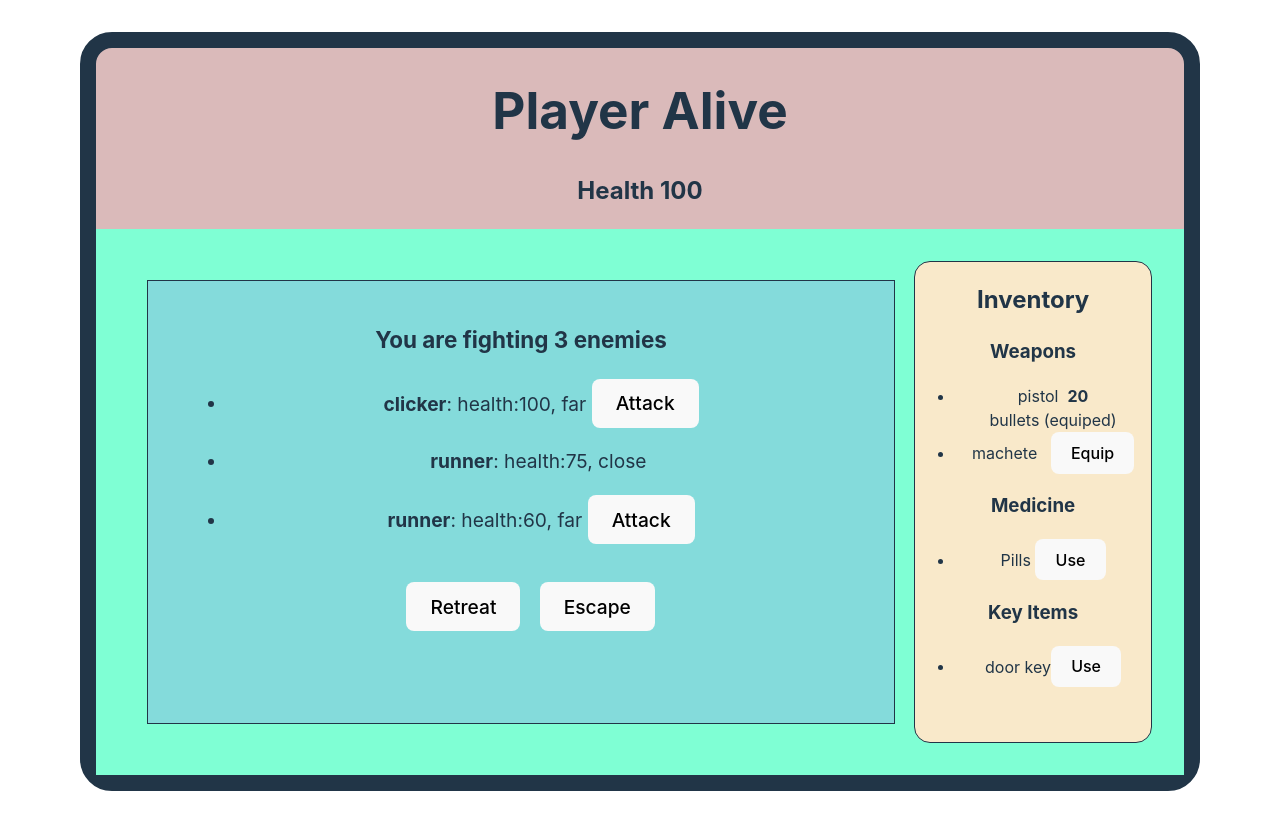
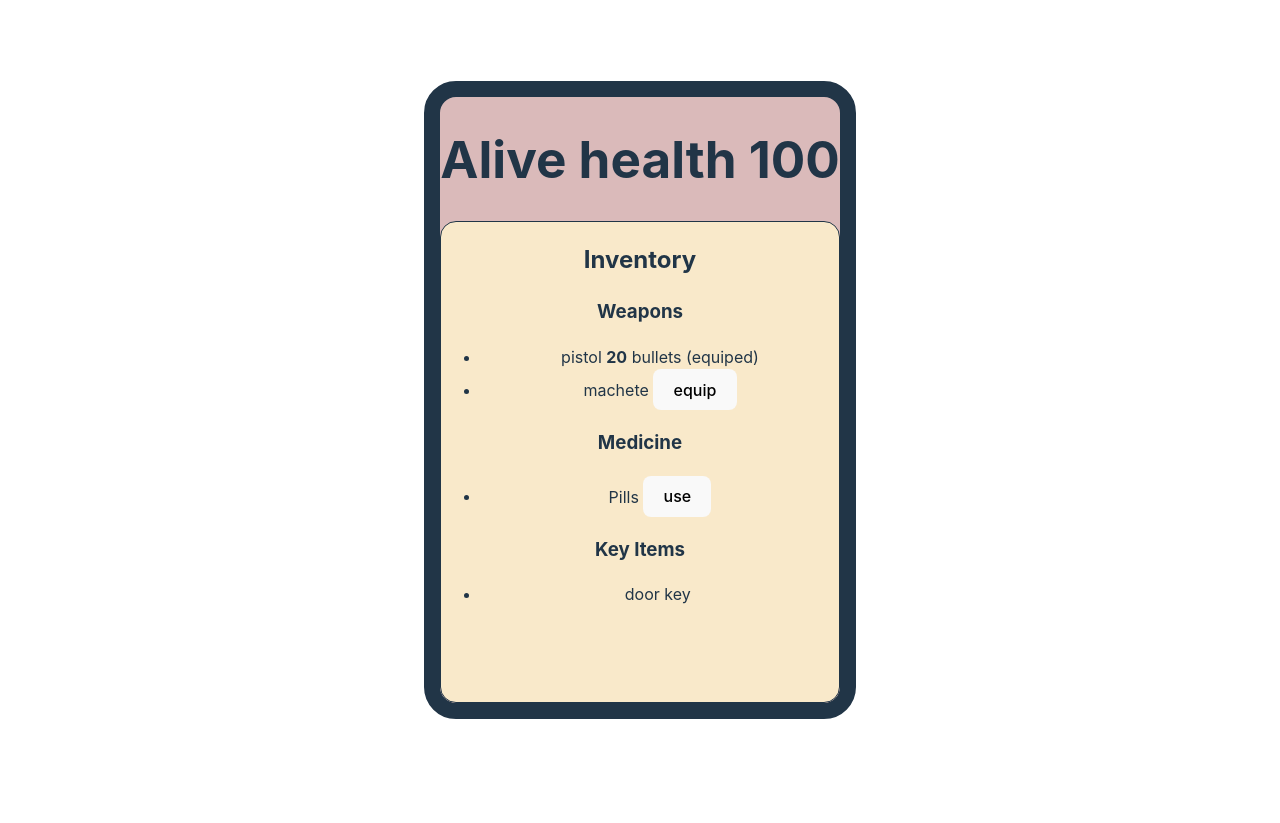
Before and after one commit to OussamLK/llmrpg, a React (Vite) app in the folder frontend/: page / in a window 1280 px wide. After the commit the page ends 800 px from the top, so only its background shows below. Built offline with nearby package versions, Linux system fonts and the light colour scheme.

Commit message:
refactor inventory to use frames

```diff
--- a/frontend/src/App.tsx
+++ b/frontend/src/App.tsx
@@ -1,46 +1,30 @@
-import {useState, createContext, useMemo, useCallback } from 'react'
+import {useState, createContext, useMemo, useCallback, useEffect } from 'react'
 import './App.css'
-import { EngineGameState } from './types'
+import Engine, {defaultDiceRoll } from './engine'
+import type {Frame} from './types'
 import { Inventory } from './Inventory'
 import Round from './Rounds/Round'
 import { initialGameState as mockInitialGameState } from './mocks/gameStates'
 
 export const gameStateContext = createContext(mockInitialGameState)
+const engine = new Engine(mockInitialGameState, ()=>{}, defaultDiceRoll)
+export function App(){
+  const [frame, setFrame] = useState<Frame | undefined>()
+  const setCurrentFrame = async ()=>{
+    const currentFrame = await engine.getCurrentFrame();
+    setFrame(currentFrame)
+  }
+  useEffect(()=>{setCurrentFrame()}, [])
 
-export function App()
-  {
-  const [gameState, setGameState] = useState<EngineGameState>(mockInitialGameState);
-  const playerAlive = useMemo(()=>gameState.playerStatus.health > 0, [gameState])
-  const handleEquipWeapon = useCallback(
-    function handleEquipWeapon(newWeapon:string){
-      setGameState({
-        ...gameState,
-        playerStatus:{
-          ...gameState.playerStatus,
-          equipedWeapon: newWeapon
-    }})
-  }, [])
+  return frame ? <div className="app">
+      <h1>Alive health {frame.playerStatus.health}</h1>
+      <Inventory
+        inventory={frame?.inventory}
+        equipedWeapon={frame.playerStatus.equipedWeapon}
+        onClick={({itemName, affordance})=>{console.debug(`${affordance} - ${itemName}`)}}/>
+      </div> : <p>loading...</p>
+}
 
-  return (
-    playerAlive?
-      <div className="app"><h1>Player Alive</h1>
-          <h2>Health {gameState.playerStatus.health}</h2>
-          <div className="canvas">
-            <gameStateContext.Provider value={gameState}>
-              <Round round={gameState.round.currentRound} />
-              <Inventory
-                  onEquipWeapon={handleEquipWeapon}
-                  equipedWeapon={gameState.playerStatus.equipedWeapon}
-                  inventory={gameState.inventory}
-                />
-            </gameStateContext.Provider>
-          </div>
-      </div>
-      :
-      <GameOver />
-)
-
-}
 
 function GameOver(){
   return <p>You died!</p>
--- a/frontend/src/Inventory.tsx
+++ b/frontend/src/Inventory.tsx
@@ -1,33 +1,60 @@
-import type { Inventory } from "../types";
+import type { InventoryAffordance, UIInventory, Weapon, Medicine, KeyItem } from "./types";
 
 
-export function Inventory({ inventory, equipedWeapon, onEquipWeapon }:
-    { inventory: Inventory,
+export function Inventory({ inventory, equipedWeapon, onClick }:
+    { inventory: UIInventory,
       equipedWeapon: string,
-      onEquipWeapon: (weapon:string)=>void }) {
+      onClick: (args:{itemName:string, affordance:string})=>void }) {
+        console.clear();
+        console.table(inventory.affordances[0])
+
         return <div className="inventory">
           <h2>Inventory</h2>
           <h3>Weapons</h3>
           <ul>{inventory.weapons
-      .map((weapon, i) => (
-        <li key={i}>{weapon.name} &nbsp;
-          {weapon.details.type === "distance" &&
-            <span><strong>{weapon.ammo}</strong> {weapon.details.ammoName}</span>}&nbsp;
-            {equipedWeapon !== weapon.name?<button onClick={()=>onEquipWeapon(weapon.name)}>Equip</button>: <span>(equiped)</span>}</li>)
-
+            .map(weapon => <WeaponItem
+                              weapon={weapon}
+                              equipedWeapon={equipedWeapon}
+                              onClick={onClick}
+                              affordances={inventory.affordances}
+                              />
             )}
           </ul>
           <h3>Medicine</h3>
           <ul>{inventory.medicine
-      .map((medicine, i) => (
-        <li key={i}>{medicine.name} <button>Use</button></li>)
+            .map(medicine => (
+              <InventoryItem onClick={onClick} key={medicine.name} item={medicine} affordances={inventory.affordances}/>)
             )}
           </ul>
           <h3>Key Items</h3>
           <ul>{inventory.keyItems
-      .map((item, i) => (
-        <li key={i}>{item.name}<button>Use</button></li>)
+            .map(item=> (
+              <InventoryItem onClick={onClick} key={item.name} item={item} affordances={inventory.affordances}/>)
             )}
           </ul>
         </div>;
 }
+function WeaponItem({weapon, affordances, equipedWeapon, onClick}:
+          {weapon:Weapon & {ammo: number | null},
+          equipedWeapon: string,
+           affordances:InventoryAffordance[],
+           onClick: (args:{itemName:string, affordance:string})=>void
+          }){
+  const itemAffordance = affordances.find(affordance=>affordance.itemName === weapon.name)
+  const mainAffordance = itemAffordance && itemAffordance.prompts.length > 0 && itemAffordance.prompts[0]
+  const mainButton = mainAffordance && <button onClick={()=>onClick({itemName:weapon.name, affordance: mainAffordance })}>{mainAffordance}</button>
+  const annotations = weapon.details.type === "distance" && <span><strong>{weapon.ammo}</strong> {weapon.details.ammoName}</span>
+  const equiped = weapon.name === equipedWeapon
+  return (<li key={weapon.name}>{weapon.name} {annotations} {equiped ? "(equiped)" : mainButton} </li>)
+}
+
+function InventoryItem({item, affordances, onClick}:
+          {item:Medicine|KeyItem,
+           affordances:InventoryAffordance[],
+           onClick: (args:{itemName:string, affordance:string})=>void
+          }){
+  const itemAffordance = affordances.find(affordance=>affordance.itemName === item.name)
+  const mainAffordance = itemAffordance && itemAffordance.prompts.length > 0 && itemAffordance.prompts[0]
+  const mainButton = mainAffordance && <button onClick={()=>onClick({itemName:item.name, affordance: mainAffordance })}>{mainAffordance}</button>
+  return <li>{item.name}&nbsp;{mainButton}</li>
+}
--- a/frontend/src/engine.ts
+++ b/frontend/src/engine.ts
@@ -1,4 +1,4 @@
-import {
+import type {
     Inventory,
     PlayerStatus,
     Round,
@@ -6,13 +6,15 @@ import {
     Enemy,
     Affordance,
     InventoryAffordance,
-    UIGameState
+    Frame,
+    FrameLegacy,
+    CombatRound
 } from "./types";
 import {P, match} from 'ts-pattern';
 export type EngineGameStateUpdate = {newGameState: EngineGameState, eventDescription: string}
 
 export type EngineGameState = {
-    inventory: Inventory
+    inventory: Inventory,
     playerStatus: PlayerStatus,
     round: {count: number, currentRound:Round}
 }
@@ -32,6 +34,7 @@ export default class Engine{
     _gameState: EngineGameState
     _requestNewRound: any
     _diceRoll: (difficulty: number)=>boolean
+    _frameBuffer: Frame[]
     /**
      *
      * @param initialGameState
@@ -42,12 +45,38 @@ export default class Engine{
         this._gameState = initialGameState
         this._requestNewRound = requestNewRound
         this._diceRoll = diceRoll
+        this._frameBuffer = []
+    }
+
+    async getCurrentFrame():Promise<Frame>{
+        const {inventory, playerStatus, round} = this._gameState;
+        const roundDetails = round.currentRound.details
+        return match(roundDetails)
+            .with({type:'combat round', enemies:P.select()},
+                enemies=>{
+                const frame: Frame =  {
+                    inventory: {...inventory, affordances: this._getInventoryAffordances()},
+                    playerStatus,
+                    scene: {type: 'combat round', enemies, affordances: this._getRoundAffordances()}
+                }
+                return frame
+            })
+            .with({type:'story round', gamePrompt: P.select()},
+                gamePrompt=>(
+                    {inventory: {...inventory, affordances: this._getInventoryAffordances()},
+                    playerStatus,
+                    scene: {type: 'story round', prompt: gamePrompt, affordances: []}}
+               ))
+            .exhaustive()
+
+
     }
 
     /**
      * Used by the UI at the beginning of the game
+     * @deprecated
      */
-    async currentGameState():Promise<UIGameState>{
+    async currentGameState():Promise<FrameLegacy>{
         const {round, playerStatus, inventory} = this._gameState
         const roundAffordances = this._getRoundAffordances()
         const inventoryAffordances = this._getInventoryAffordances()
@@ -71,7 +100,7 @@ export default class Engine{
      * @param inventoryAction
      */
 
-    async inventoryActionUpdate(inventoryAction:InventoryAffordance):Promise<UIGameState>{
+    async inventoryActionUpdate(inventoryAction:InventoryAffordance):Promise<FrameLegacy>{
         throw("not implemented")
     }
 
@@ -207,9 +236,11 @@ export default class Engine{
     _getInventoryAffordances():InventoryAffordance[]{
         const {weapons, medicine, keyItems } = this._gameState.inventory;
         function usableWeapon(weapon: Weapon & {ammo: number | null}){ return weapon.ammo === null || weapon.ammo !== 0}
+        const equipedWeapon = this._gameState.playerStatus.equipedWeapon
         const weaponAffordances: InventoryAffordance[] = weapons.map(
             w=>{
-                if (usableWeapon(w)) return {itemName:w.name, prompts: ["equip", "discard"]}
+                if (usableWeapon(w) && w.name === equipedWeapon) return {itemName:w.name, prompts: ["discard"]}
+                else if (usableWeapon(w)) return {itemName:w.name, prompts:["equip", "discard"]}
                 else return {itemName: w.name, prompts: ['discard']}})
         const medicieAffordances: InventoryAffordance[] = medicine.map(m=>({itemName:m.name, prompts:['use', 'discard']}))
         const keyItemsAffordances: InventoryAffordance[] = keyItems.map(m=>({itemName:m.name, prompts:[]}))
```
Also changed, not shown: frontend/src/types.ts (+35 -2 lines), 1 other file (tests, documents, lock files or other folders). Lines whose indentation alone changed are shown as unchanged.
